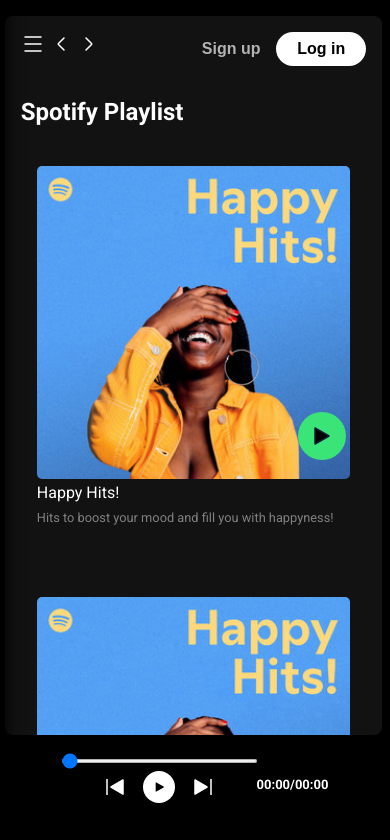
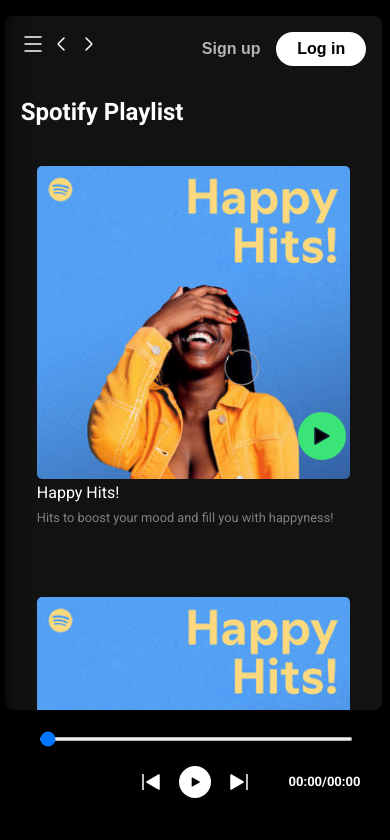
Before and after one commit to Dipan46/Spotify-Clone, a plain HTML site: page index.html in a window 390 px wide. Drawn offline with Linux system fonts and the light colour scheme; no server answers.

Commit message:
fixing playbar for mobile

```diff
--- a/css/style.css
+++ b/css/style.css
@@ -131,7 +131,7 @@ ul {
 .right {
     position: relative;
     width: 77vw;
-    min-height: 85.2vh;
+    min-height: 82.2vh;
     height: 80vh;
     margin: 1rem 0.5rem 1rem 0.3rem;
     border-radius: 8px;
@@ -259,6 +259,12 @@ ul {
     margin: 0.5rem;
 }
 
+.seek {
+    margin: 0 auto;
+    width: 80vw;
+    margin-bottom: 3px;
+}
+
 .seekbar {
     height: 2px;
     width: 100%;
@@ -347,6 +353,11 @@ ul {
         align-items: center;
         font-size: 13px;
     }
+    .song-info,
+    .song-time {
+        width: 100%;
+        text-align: center;
+    }
 
     .playPause {
         width: 50vw;
--- a/index.html
+++ b/index.html
@@ -397,11 +397,12 @@
         </div>
     </section>
     <section id="playbar">
+        <div class="seek">
+            <input type="range" id="seekbar" value="0" step="0.1" max="100" class="seekbar">
+        </div>
         <div class="playbar">
-            <div class="song-info">
-            </div>
+            <div class="song-info"></div>
             <div class="playPause">
-                <input type="range" id="seekbar" value="0" step="0.1" max="100" class="seekbar">
                 <div class="song-btn">
                     <img id="prv" src="img/prevsong.svg" alt="" srcset="">
                     <img id="pp" src="img/play_white.svg" alt="" srcset="">
```
